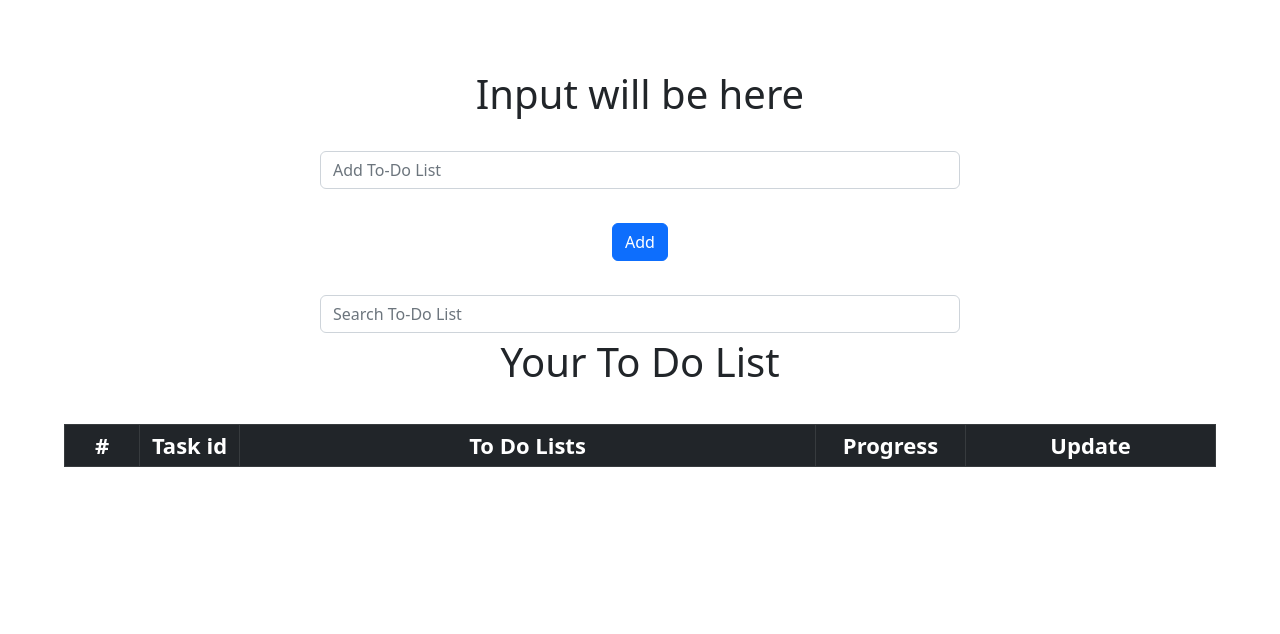
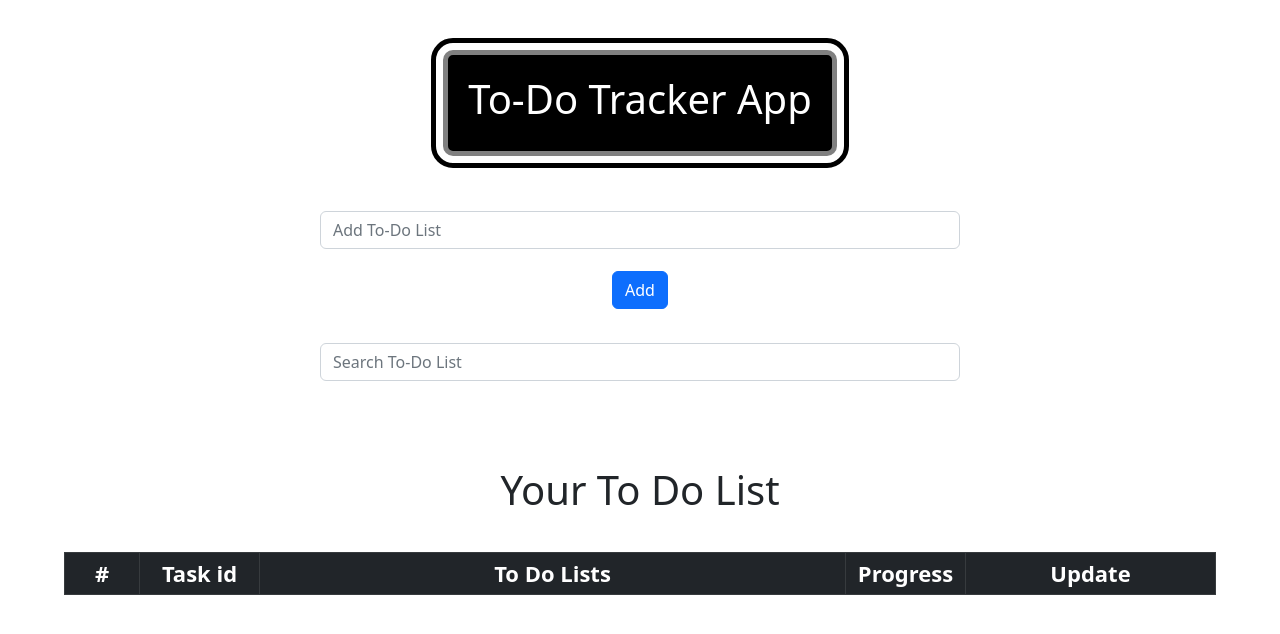
Before and after one commit to basslii/ToDo-React-App, a React (Create React App) app: page / in a window 1280 px wide. Shown: the top 634 px of the page. Built offline with nearby package versions, Linux system fonts and the light colour scheme.

Commit message:
bug fixes

```diff
--- a/src/Components/AddInput/AddInput.component.tsx
+++ b/src/Components/AddInput/AddInput.component.tsx
@@ -11,31 +11,19 @@ const AddInput = () => {
     const [ToDoList, setToDoList] = useState<Itodo[]>([]);
     const [inputText, setInputText] = useState('');
 
-    //Input To Do Change Handler Function
-    const changeHandler = (event: any) => {
-        const value = event.target.value;
-        setInputText(value.toLowerCase());
-    }
-
-    const handleToDo = () => {
-
-    }
-
     const onClickAddButton = () => {
         if(inputText.length > 0) {
             const newToDoList:Itodo = {id: UUIDV4().split('-')[0], title:inputText, status: 'not completed'};
             setToDoList([...ToDoList, newToDoList,]);
 
             //clear input text after data is added
-            setTimeout(() => {
-                setInputText('');
-            }, 500);
+            setInputText('');
         }
     }
 
     return (
         <Fragment>
-            <input className="form-control search-bar" placeholder="Add To-Do List" type="text" onChange={(event) => changeHandler(event)} value={inputText}/>
+            <input className="form-control search-bar" placeholder="Add To-Do List" type="text" onChange={(event) => setInputText(event.target.value.toLowerCase())} value={inputText}/>
             <AddButton onClickAddButton={onClickAddButton}/>
             <SearchComponent ToDoList={ToDoList}/>
         </Fragment>
--- a/src/Components/Button/Button.css
+++ b/src/Components/Button/Button.css
@@ -1,5 +1,5 @@
 .btn-container {
-    padding: 1.5rem;
+    padding: 12px 24px 24px 24px;
 }
 
 .gap {
--- a/src/Components/Dashboard/Dashboard.component.tsx
+++ b/src/Components/Dashboard/Dashboard.component.tsx
@@ -6,8 +6,8 @@ const DashboardComponent = () => {
 
         return (
             <div className='Dashboard-Container'>
-                <div style={{padding: '20px'}}>
-                    <h1> Input will be here</h1>
+                <div className='app-title'>
+                    <h1>To-Do Tracker App</h1>
                 </div>
                 <AddInput/>
             </div>
--- a/src/Components/Dashboard/Dashboard.css
+++ b/src/Components/Dashboard/Dashboard.css
@@ -5,3 +5,15 @@
     justify-content: center;
     align-items: center;
 }
+
+.app-title {
+    outline: 5px solid black;
+    outline-offset: 7px;
+    border: 5px solid grey;
+    border-radius: 10px;
+    padding: 20px;
+    background-color: black;
+    margin-bottom: 50px;
+    color: white;
+    font-size: 50px;
+}
--- a/src/Components/EditToDoButton/EditToDoButton.tsx
+++ b/src/Components/EditToDoButton/EditToDoButton.tsx
@@ -11,12 +11,6 @@ const EditToDoButton = (props: any) => {
 
     const [insertNewTitle, setInsertNewTitle] = useState('');
     const [ isOpen, setIsOpen ] = useState(false);
-
-
-    const handleNewTitle = (event: any) => {
-        const value = event.target.value;
-        setInsertNewTitle(value);
-    }
 
     const handleShow = () => {
         setInsertNewTitle('');
@@ -37,14 +31,13 @@ const EditToDoButton = (props: any) => {
             <div>
                 <Button className='btn-custom' type='submit' onClick={() => handleShow()}>{title}</Button>
             </div>
-            {/* <ModalEditToDo handleShow={handleShow} handleClose={handleClose} isOpen={isOpen} setIsOpen={setIsOpen}/> */}
 
             <Modal show={isOpen === true} onHide={handleClose} className='modal'>
                 <Modal.Header closeButton>
                     <Modal.Title>Edit To-Do Title</Modal.Title>
                 </Modal.Header>
                 <Modal.Body className='centered'>
-                    <input type='text' className='input-custom' placeholder={title} onChange={(event: any) => handleNewTitle(event)} value={insertNewTitle}></input>
+                    <input type='text' className='input-custom' placeholder={title} onChange={(event: any) => setInsertNewTitle(event.target.value.toLowerCase())} value={insertNewTitle}></input>
                 </Modal.Body>
                 <Modal.Footer>
                     <SaveButtonComponent ToDoList={ToDoList} insertNewTitle={insertNewTitle} item={item} setFilteredToDo={setFilteredToDo} handleClose={handleClose} setToDoList={setToDoList}/>
--- a/src/Components/SaveButtonComponent/SaveButtonComponent.tsx
+++ b/src/Components/SaveButtonComponent/SaveButtonComponent.tsx
@@ -6,11 +6,8 @@ const SaveButtonComponent = (props: any) => {
 
     const { ToDoList, insertNewTitle, item, setFilteredToDo, handleClose, setToDoList} = props;
 
-    // const [storeChangeToDo, setStoreChangeToDo] = useState<Itodo>(ToDoList);
 
-    const saveEditedToDo = async () => {
-        // console.log('id to change text title: ', item.id);
-        // console.log('new title to replace: ', insertNewTitle);
+    const saveEditedToDo = () => {
 
         ToDoList.map((element: any) => {
             if(element.id === item.id) {
@@ -18,10 +15,9 @@ const SaveButtonComponent = (props: any) => {
             }
         })
 
-        // setStoreChangeToDo(ToDoList)
-        await setFilteredToDo(ToDoList);
+        // setFilteredToDo([...ToDoList]);
+        setFilteredToDo([...ToDoList]);
 
-        console.log('ToDoList after change saveEditedToDo: ', ToDoList);
 
         setTimeout(() => {
             handleClose();
@@ -30,7 +26,7 @@ const SaveButtonComponent = (props: any) => {
 
     return (
         <Fragment>
-            <Button variant='primary' onClick={() => saveEditedToDo()} disabled={insertNewTitle.length <= 0}>Save</Button>
+            <Button variant='primary' onClick={() => saveEditedToDo()} disabled={insertNewTitle.length < 1}>Save</Button>
         </Fragment>
     )
 }
--- a/src/Components/Search/Search.component.tsx
+++ b/src/Components/Search/Search.component.tsx
@@ -24,10 +24,7 @@ const SearchComponent = (props: any) => {
             })
 
             setSearch(value);
-            setTimeout( async () => {
-                setFilteredToDo(filtered);
-            }, 500);
-
+            setFilteredToDo(filtered);
         } else {
             setSearch(value);
             setToDoList([...ToDoList]);
@@ -38,7 +35,7 @@ const SearchComponent = (props: any) => {
     return (
         <Fragment>
             <input className="form-control search-bar" type="search" placeholder='Search To-Do List' onChange={(event)=> onSearch(event)} value={search}/>
-            <div style={{marginBottom: '30px'}}>
+            <div style={{marginBottom: '30px', marginTop: '80px'}}>
                 <h1> Your To Do List</h1>
             </div>
             <ToDoComponent ToDoList={ToDoList} setToDoList={setToDoList} filteredToDo={filteredToDo} setFilteredToDo={setFilteredToDo} setSearch={setSearch}/>
--- a/src/Components/ToDoList/ToDoList.component.tsx
+++ b/src/Components/ToDoList/ToDoList.component.tsx
@@ -11,9 +11,7 @@ const ToDoComponent = (props:any) => {
     const [ updatedToDoList, setUpdatedToDoList ] = useState(ToDoList);
 
     useEffect(() => {
-        setTimeout( async () => {
             setUpdatedToDoList(ToDoList);
-        }, 500);
     });
 
     useEffect(() => {
@@ -48,52 +46,29 @@ const ToDoComponent = (props:any) => {
             setUpdatedToDoList([...ToDoList]);
         }
 
-        //? set the dropdown value to default value
         setTimeout(() => {
             event.target.value = '';
         }, 300);
     }
 
-    const handleDeleteData = async (id: number, index: number) => {
-        // console.log('target index: ', index)
-        // console.log('target id: ', id)
+    const handleDeleteData = (id: number, index: number) => {
 
-        // custom function that can delete data from initial table and searched data
         for(let [i, v] of ToDoList.entries()) {
             if(v.id === id) {
-                setTimeout(async () => {
-                    // splice method to return the remove the selected or searched data
-                    await ToDoList.splice(i, 1);
-                }, 500);
-
+                ToDoList.splice(i, 1);
             }
         }
 
-        // Example to show as a failed function
-        // function to delete object from the array
-        // ! Does not work on searched data
-        // ToDoList.filter(async (item: any) => {
-        //     if(item.id === id) {
-        //         console.log('filter item id: ', item.id);
-        //         return ToDoList.splice(index, 1)
-        //     }
-        // })
-
-        //to store the remaining data after deleting
         setUpdatedToDoList([...updatedToDoList]);
 
-        await setFilteredToDo(updatedToDoList);
+        setFilteredToDo(updatedToDoList);
 
         setTimeout(() => {
-            // transferring the update to the filtered to be displayed in the UI
-
-            // reset the search input text after delete
             setSearch('');
         }, 500)
 
     }
 
-    // render the UI of the ToDoList table
     return (
 
             <Fragment>
@@ -102,9 +77,9 @@ const ToDoComponent = (props:any) => {
                         <thead>
                             <tr>
                                 <th style={{width: '75px'}} className='title-font'>#</th>
-                                <th style={{width: '100px'}} className='title-font'>Task id</th>
+                                <th style={{width: '120px'}} className='title-font'>Task id</th>
                                 <th className='title-font'>To Do Lists</th>
-                                <th style={{width: '150px'}} className='title-font'>Progress</th>
+                                <th style={{width: '120px'}} className='title-font'>Progress</th>
                                 <th style={{width: '250px'}} className='title-font'>Update</th>
                             </tr>
                         </thead>
```
